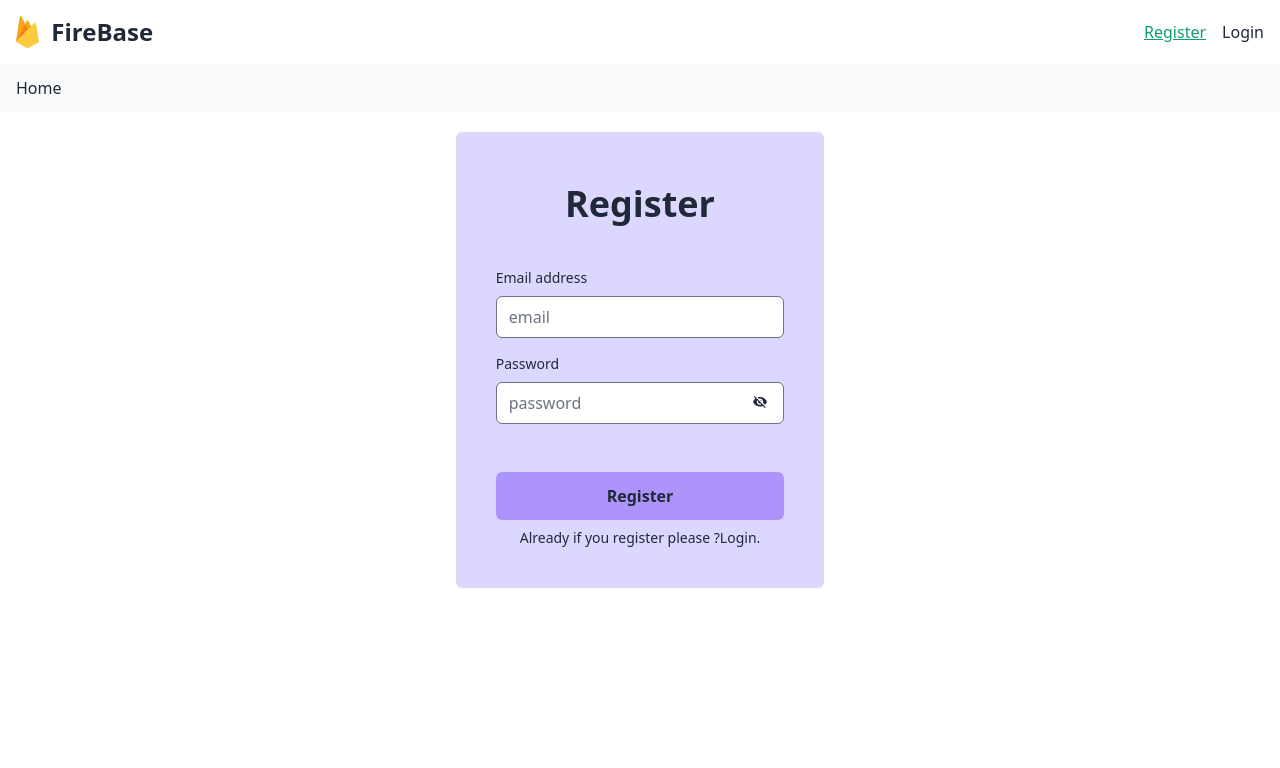
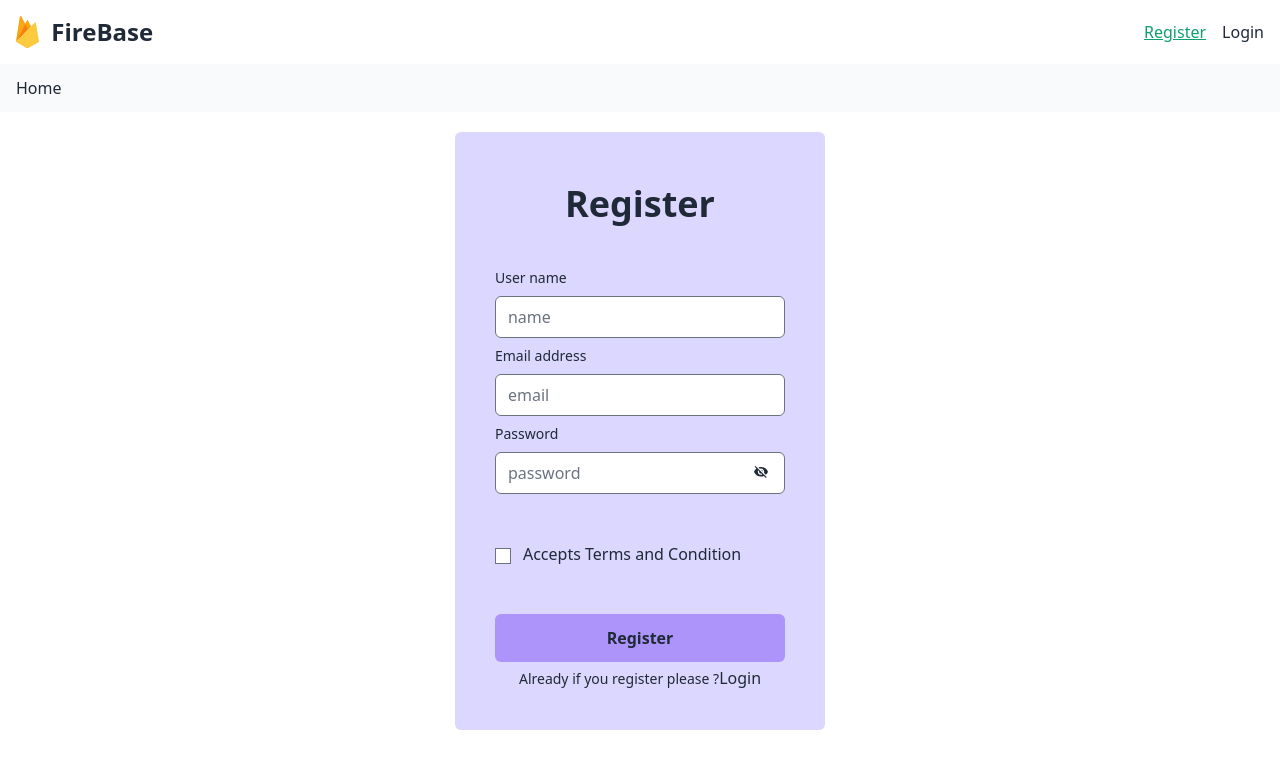
Before and after one commit to ranamiah221/react-authentication-concept-part1, a React (Vite) app: page /register in a window 1280 px wide. Shown: the top 768 px of the page. Built offline with nearby package versions, Linux system fonts and the light colour scheme.

Commit message:
added a forgot password and email verification and update profile

```diff
--- a/src/pages/Login/Login.jsx
+++ b/src/pages/Login/Login.jsx
@@ -1,10 +1,13 @@
-import React from "react";
+import React, { useRef, useState } from "react";
 import app from './../../firebase/firebase.config';
-import { getAuth, GoogleAuthProvider, signInWithEmailAndPassword, signInWithPopup } from "firebase/auth";
+import { getAuth, GoogleAuthProvider, sendPasswordResetEmail, signInWithEmailAndPassword, signInWithPopup } from "firebase/auth";
+import { Link } from "react-router-dom";
 
 
 const Login = () => {
-
+  const [errorLogin, setErrorLogin]=useState('');
+  const [succeed, setSucceed] = useState('');
+  const emailRef=useRef(null);
 
  const auth = getAuth(app)
  const googleProvider= new GoogleAuthProvider()
@@ -14,14 +17,43 @@ const handleLogin=(e)=>{
   const email=e.target.email.value;
   const password=e.target.password.value;
 
+  setErrorLogin('');
+  setSucceed('');
+
   signInWithEmailAndPassword(auth, email, password)
   .then(result=>{
 		const user= result.user;
 		console.log(user);
+    if(user.emailVerified){
+      setSucceed('User login successfully');
+    }
+    else{
+      alert('please email verify')
+    }
+
 	   })
 	   .catch(err=>{
       console.log(err);
+      setErrorLogin(err.message)
 	   })
+}
+const handleForgotPassword=()=>{
+  const email=emailRef.current.value;
+  if(!email){
+    setErrorLogin('Please provide an email')
+    return;
+  }
+  else if(!/^[a-zA-Z0-9._%+-]+@[a-zA-Z0-9.-]+\.[a-zA-Z]{2,}$/.test(email)){
+    setErrorLogin('please write a valid email')
+    return;
+  }
+  sendPasswordResetEmail(auth, email)
+  .then(()=>{
+    setSucceed('please check your mail and set your new password')
+  })
+  .catch(error=>{
+    setErrorLogin(error.message)
+  })
 }
 
 // social login
@@ -54,6 +86,7 @@ const handleLogin=(e)=>{
             <input
               type="email"
               name="email"
+              ref={emailRef}
               id="email"
               placeholder="Email"
               className="w-full px-4 py-3 rounded-md dark:border-gray-300 dark:bg-gray-50 dark:text-gray-800 focus:dark:border-violet-600"
@@ -71,10 +104,21 @@ const handleLogin=(e)=>{
               className="w-full px-4 py-3 rounded-md dark:border-gray-300 dark:bg-gray-50 dark:text-gray-800 focus:dark:border-violet-600"
             />
             <div className="flex justify-end text-xs dark:text-gray-600">
-              <a rel="noopener noreferrer" href="#">
+              <a
+              onClick={handleForgotPassword}
+              rel="noopener noreferrer" href="#">
                 Forgot Password?
               </a>
             </div>
+          </div>
+
+          <div>
+            {
+              errorLogin && <p className="text-red-600 text-xl">{errorLogin}</p>
+            }
+          {
+            succeed && <p className="text-green-600 text-xl">{succeed}</p>
+          }
           </div>
           <input className=" btn block w-full p-3 text-center rounded-sm
         hover:bg-red-400
@@ -130,14 +174,9 @@ const handleLogin=(e)=>{
           </button>
         </div>
         <p className="text-xs text-center sm:px-6 dark:text-gray-600">
-          Don't have an account?
-          <a
-            rel="noopener noreferrer"
-            href="#"
-            className="underline dark:text-gray-800"
-          >
-            Register
-          </a>
+          Don't have an account? please
+          <Link to='/register' className="underline dark:text-gray-800 ml-1 text-base"> Register</Link>
+
         </p>
 
       </div>
--- a/src/pages/Register/Register.jsx
+++ b/src/pages/Register/Register.jsx
@@ -1,7 +1,8 @@
-import { createUserWithEmailAndPassword, getAuth } from "firebase/auth";
+import { createUserWithEmailAndPassword, getAuth, sendEmailVerification, updateProfile } from "firebase/auth";
 import React, { useState } from "react";
 import app from "../../firebase/firebase.config";
 import { IoMdEyeOff, IoMdEye } from "react-icons/io";
+import { Link } from "react-router-dom";
 
 
 
@@ -15,6 +16,9 @@ const Register = () => {
     e.preventDefault();
     const email = e.target.email.value;
     const password = e.target.password.value;
+    const name= e.target.name.value;
+    const accept=e.target.terms.checked;
+
     setRegisterError('');
     setSucceed('');
     if(password.length < 6){
@@ -25,10 +29,28 @@ const Register = () => {
       setRegisterError('Your password must be 8 character with one uppercase,lowercase,number and special character')
       return;
     }
+    else if(!accept){
+     setRegisterError('please fill up terms and condition')
+      return;
+    }
     createUserWithEmailAndPassword(auth, email, password)
       .then((result) => {
         const user = result.user;
         console.log(user);
+        updateProfile(user,{
+          displayName: name,
+          photoURL: "https://example.com/jane-q-user/profile.jpg"
+        })
+        .then(()=>{
+          console.log('profile updated')
+        })
+       .catch(()=>{
+
+       })
+        sendEmailVerification(user)
+        .then(()=>{
+          alert('please check mail and verify email')
+        })
         setSucceed("User created successfully");
       })
       .catch((err) => {
@@ -48,7 +70,20 @@ const Register = () => {
           action=""
           className="space-y-12"
         >
-          <div className="space-y-4">
+          <div className="space-y-2">
+          <div>
+              <label htmlFor="name" className="block mb-2 text-sm">
+                User name
+              </label>
+              <input
+                type="text"
+                name="name"
+                id="name"
+                placeholder="name"
+                className="w-full px-3 py-2 border rounded-md dark:border-gray-300 dark:bg-gray-50 dark:text-gray-800"
+                required
+              />
+            </div>
             <div>
               <label htmlFor="email" className="block mb-2 text-sm">
                 Email address
@@ -85,7 +120,13 @@ const Register = () => {
               </div>
             </div>
           </div>
-          <div className="space-y-2">
+          {/* terms and condition */}
+          <div>
+            <input type="checkbox" name="terms" id="terms" />
+            <label className="ml-3" htmlFor="terms">Accepts Terms and Condition</label>
+
+          </div>
+          <div className="space-y-1">
             <div>
               <input
                 className="w-full bg-purple-400 hover:bg-purple-600 px-8 py-3 font-semibold rounded-md dark:bg-violet-600 dark:text-gray-50"
@@ -95,14 +136,10 @@ const Register = () => {
             </div>
             <p className="px-6 text-sm text-center dark:text-gray-600">
               Already if you register please ?
-              <a
-                rel="noopener noreferrer"
-                href="#"
-                className="hover:underline dark:text-violet-600"
-              >
-                Login
-              </a>
-              .
+              <Link to='/login' className="hover:underline dark:text-violet-600 text-base">
+                 Login
+              </Link>
+
             </p>
             {registerError && <p className="text-red-600">{registerError}</p>}
             {succeed && <p className="text-green-600">{succeed}</p>}
```
